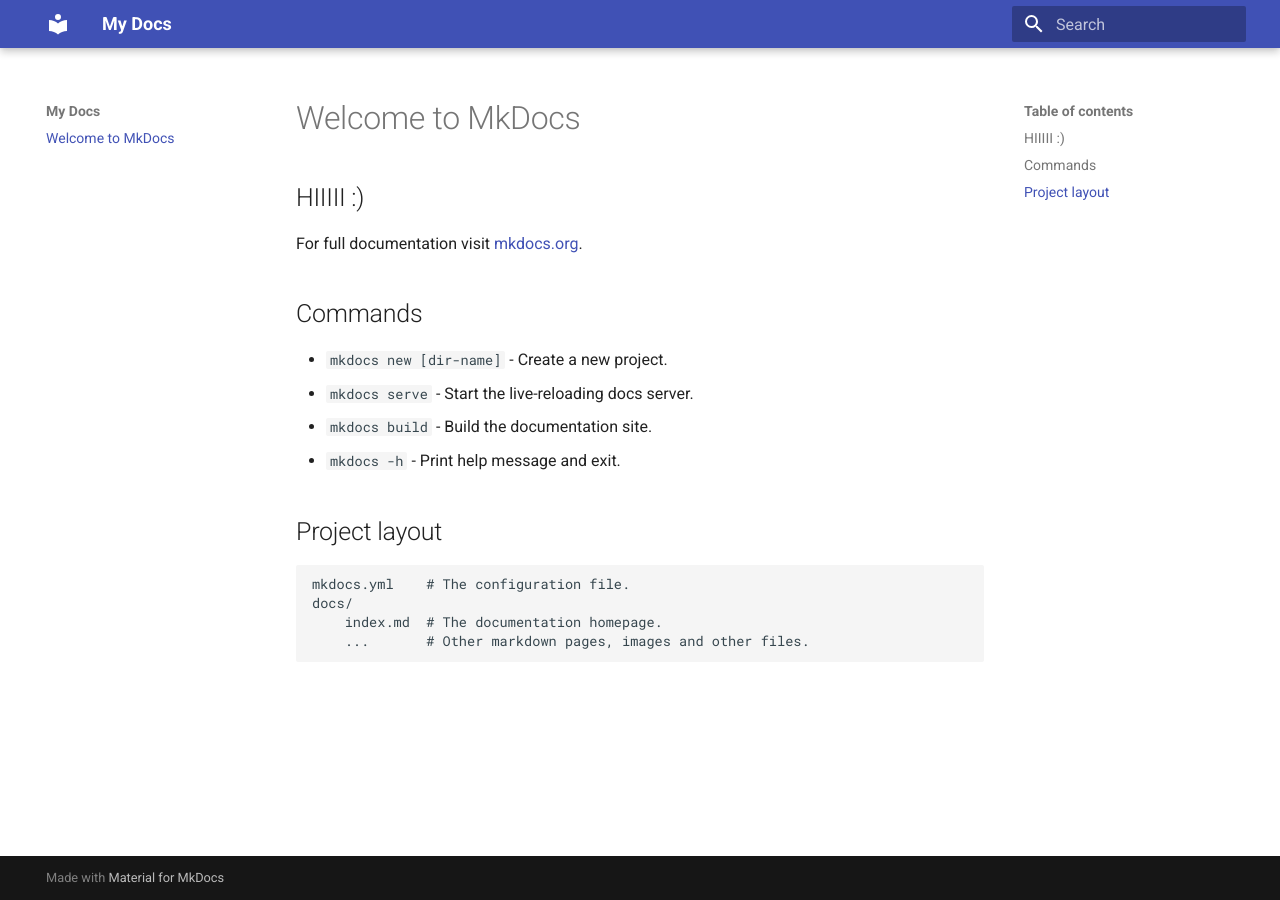
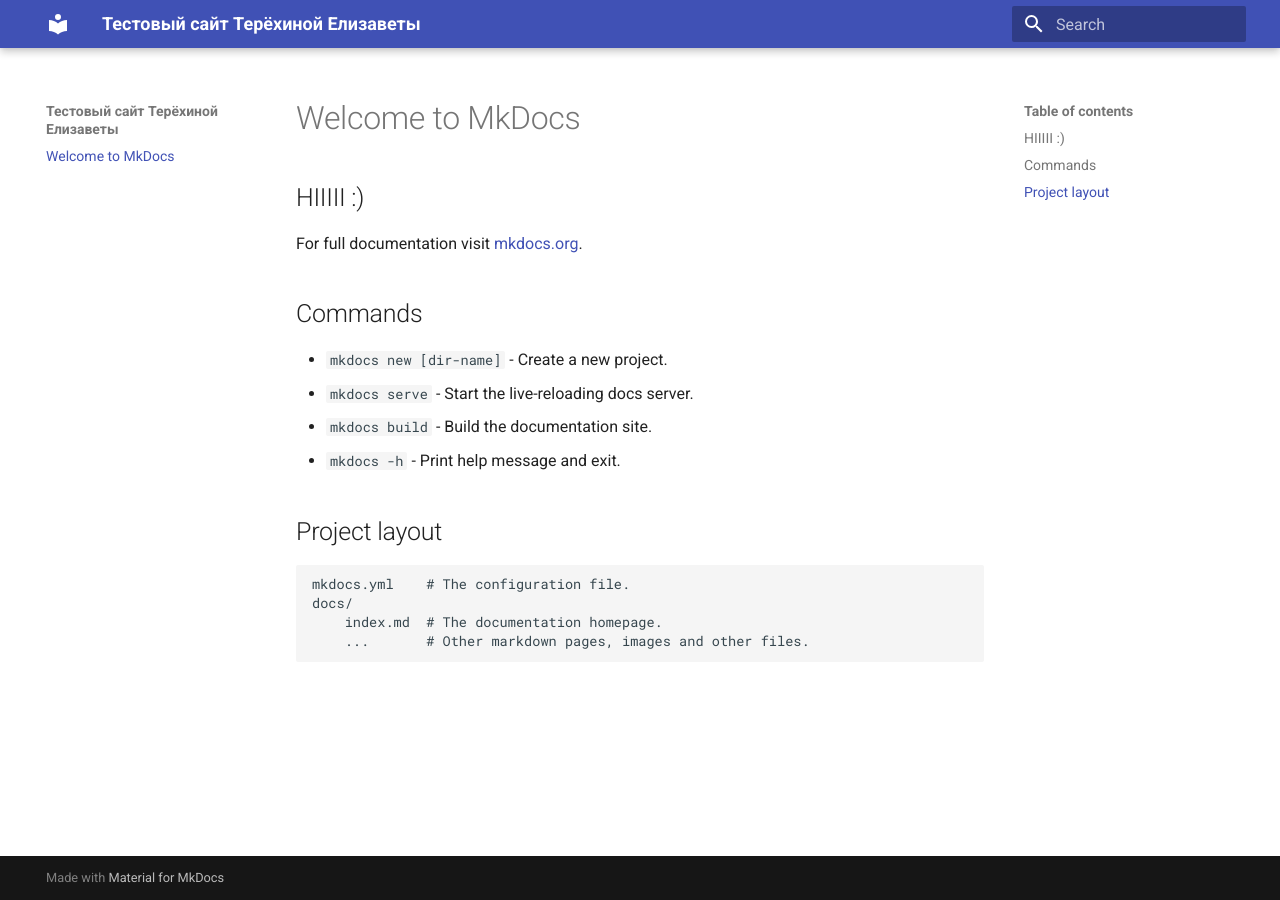
Before and after one commit to lisater/MkDocs_Lisa, an MkDocs documentation site: the page built from docs/index.md, in a window 1280 px wide. Built offline with MkDocs 1.6.1 and Material for MkDocs 9.7.7, drawn with Linux system fonts in a browser that asks for light colours.

Commit message:
Update mkdocs.yml

```diff
--- a/mkdocs.yml
+++ b/mkdocs.yml
@@ -1,3 +1,3 @@
-site_name: My Docs
+site_name: Тестовый сайт Терёхиной Елизаветы
 theme:
   name: material
```
